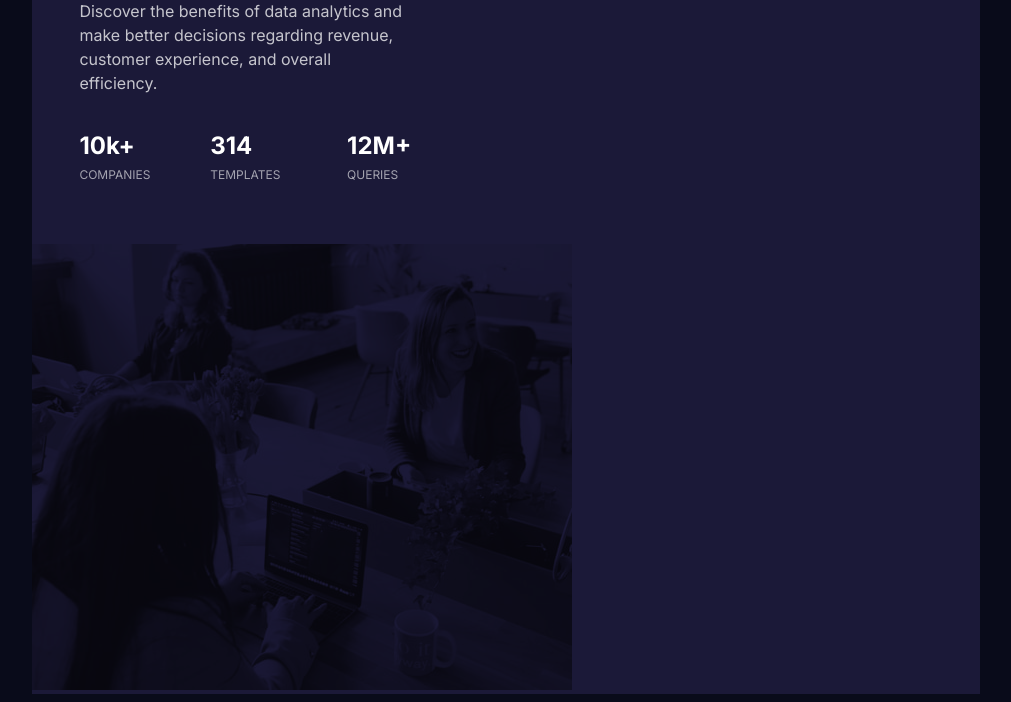
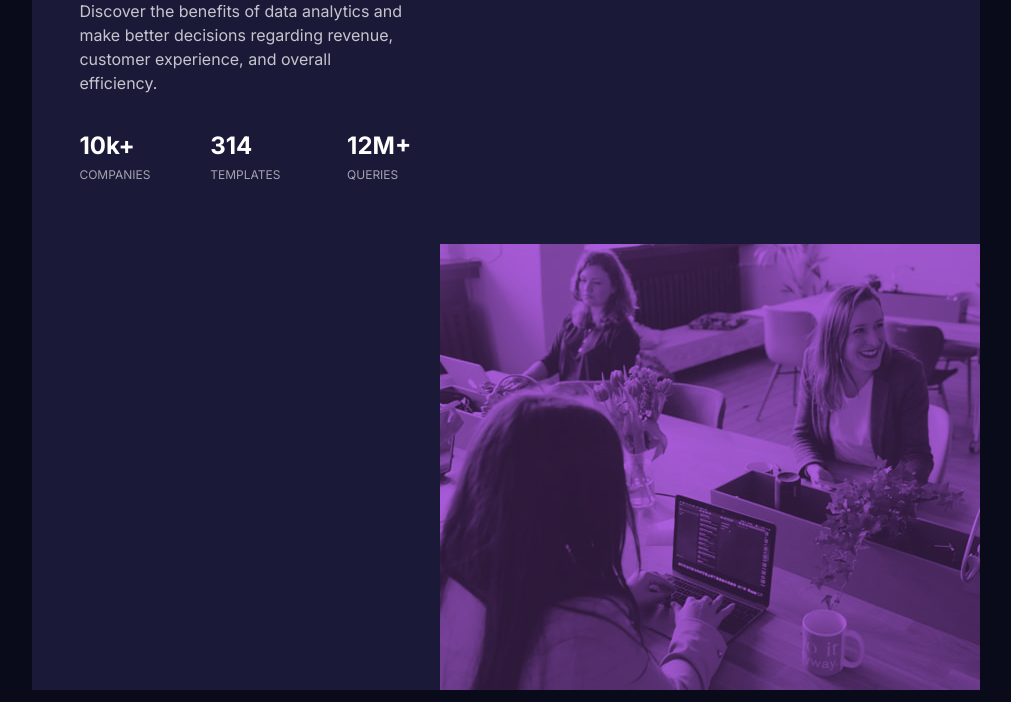
Before and after one commit to ohad331/stats-preview-card-component, a plain HTML site: page index.html in a window 1280 px wide. Shown: the part 319-1021 px from the top of the page, without its empty margins (134-1145 px from the left). Drawn offline with Linux system fonts and the light colour scheme.

Commit message:
Adding a parent div to img
Added an extra div so I can set a color shade to the img

```diff
--- a/index.html
+++ b/index.html
@@ -31,7 +31,9 @@
         </div>
 
     </div>
-  <img src="images\image-header-desktop.jpg" alt="decoration-img">
+    <div class="img-Container">
+      <img src="images\image-header-desktop.jpg" alt="decoration-img">
+    </div>
   </div>
 
   <div class="attribution">
```
